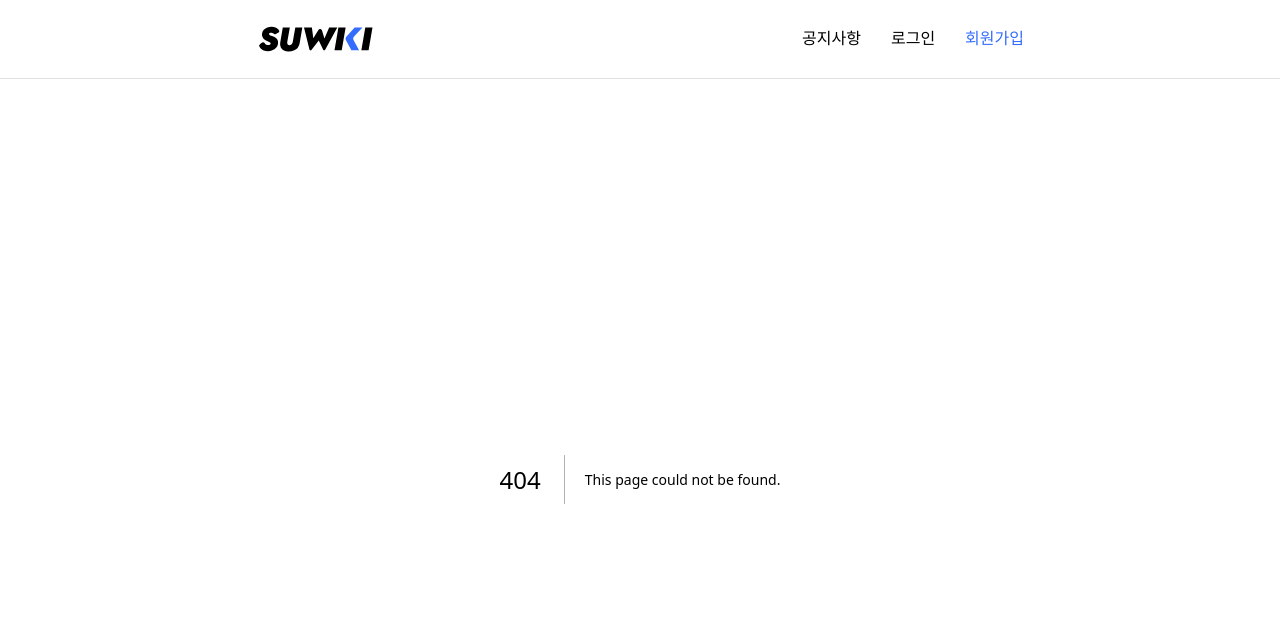
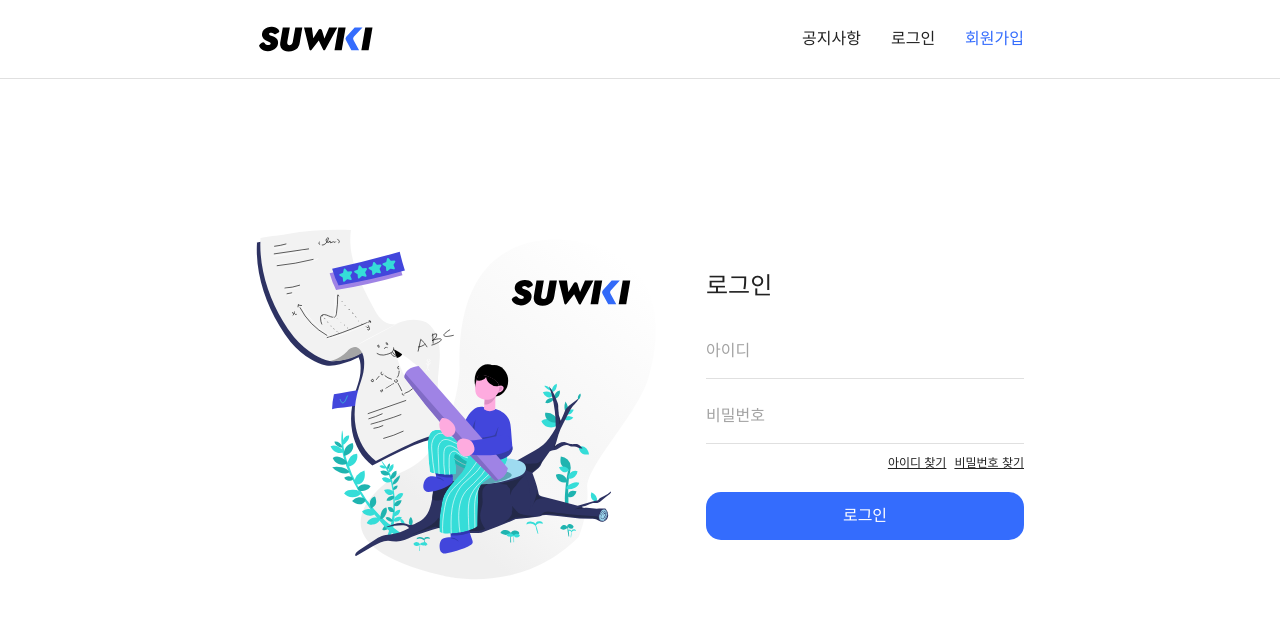
Before and after one commit to uswLectureEvaluation/frontend_migration, a Next.js app: page /login in a window 1280 px wide. Before the commit this address had no page. Shown: the top 618 px of the page. Built offline with nearby package versions, Linux system fonts and the light colour scheme; no server answers.

Commit message:
feat: 로그인 페이지 생성 및 로직 작성

```diff
--- /dev/null
+++ b/apis/user.ts
@@ -0,0 +1,17 @@
+import API_URLS from '@/constants/apiUrls';
+import { UserLoginFormValues, UserLoginResponse } from '@/interfaces/user';
+
+import http from './http';
+
+/* eslint-disable import/prefer-default-export */
+export const login = async (formData: UserLoginFormValues) => {
+  try {
+    const response: UserLoginResponse = await http.post(
+      API_URLS.USER.LOGIN,
+      formData
+    );
+    return response;
+  } catch (error) {
+    console.error(error);
+  }
+};
--- /dev/null
+++ b/components/Common/Input.tsx
@@ -0,0 +1,42 @@
+/* eslint-disable react/require-default-props */
+import { Input } from '@chakra-ui/react';
+import { useController, UseControllerProps } from 'react-hook-form';
+
+interface SuwikiInputProps extends UseControllerProps<any, any> {
+  type: string;
+  placeholder?: string;
+  isDisabled?: boolean;
+  width?: string | number;
+  height?: string | number;
+}
+
+const SuwikiInput = ({
+  type,
+  placeholder,
+  isDisabled,
+  width,
+  height,
+  ...props
+}: SuwikiInputProps) => {
+  const { field } = useController(props);
+
+  return (
+    <Input
+      id={props.name}
+      type={type}
+      variant="unstyled"
+      p="15px 0"
+      borderBottom="1px solid"
+      borderColor="lightgray.400"
+      borderRadius="0"
+      _placeholder={{ color: 'lightgray.600' }}
+      isDisabled={isDisabled}
+      width={width}
+      height={height}
+      placeholder={placeholder}
+      {...field}
+    />
+  );
+};
+
+export default SuwikiInput;
--- a/components/Lecture/LectureList.tsx
+++ b/components/Lecture/LectureList.tsx
@@ -28,7 +28,7 @@ const LectureList = ({ isSearch }: { isSearch?: boolean }) => {
   return isLoading ? (
     <LectureListSkeleton />
   ) : (
-    <VStack w="100%" spacing="16px">
+    <VStack w="100%" spacing="0">
       <VStack w="100%" spacing="16px" display={{ base: 'none', md: 'flex' }}>
         {totalLectures?.map((pages) => {
           const lectureData = pages?.response.data;
@@ -62,9 +62,8 @@ const LectureList = ({ isSearch }: { isSearch?: boolean }) => {
           </VStack>
         ))}
       </VStack>
-
       {isSearch && (
-        <Box w="100%" ref={ref}>
+        <Box w="100%" pt="16px" ref={ref}>
           {isFetchingNextPage && <LectureListSkeleton />}
         </Box>
       )}
--- /dev/null
+++ b/components/Login/LoginForm.tsx
@@ -0,0 +1,69 @@
+import { Flex, FormControl, Text, VStack } from '@chakra-ui/react';
+import Link from 'next/link';
+import { useRouter } from 'next/router';
+import { SubmitHandler, useForm } from 'react-hook-form';
+
+import ROUTES from '@/constants/routes';
+import { useLogin } from '@/features/mutations';
+import { UserLoginFormValues } from '@/interfaces/user';
+
+import SuwikiButton from '../Common/Button';
+import SuwikiInput from '../Common/Input';
+
+const LoginForm = () => {
+  const { push } = useRouter();
+  const { control, handleSubmit } = useForm<UserLoginFormValues>();
+  const { mutate: login } = useLogin(() => {
+    push(ROUTES.MAIN);
+  });
+
+  const handleLogin: SubmitHandler<UserLoginFormValues> = async (data) => {
+    login(data);
+  };
+
+  return (
+    <FormControl
+      as="form"
+      w="100%"
+      maxW="400px"
+      onSubmit={handleSubmit(handleLogin)}
+    >
+      <VStack w="100%" spacing="20px" align="flex-start" justify="center">
+        <Text fontSize="24px" fontWeight="500">
+          로그인
+        </Text>
+        <VStack w="100%" spacing="10px" align="flex-start">
+          <SuwikiInput
+            control={control}
+            name="loginId"
+            type="id"
+            placeholder="아이디"
+          />
+          <SuwikiInput
+            control={control}
+            name="password"
+            type="password"
+            placeholder="비밀번호"
+          />
+          <Flex w="100%" justify="flex-end" gap="8px">
+            <Link href="/find-id" passHref>
+              <Text fontSize="12px" textDecor="underline">
+                아이디 찾기
+              </Text>
+            </Link>
+            <Link href="/find-password" passHref>
+              <Text fontSize="12px" textDecor="underline">
+                비밀번호 찾기
+              </Text>
+            </Link>
+          </Flex>
+        </VStack>
+        <SuwikiButton w="100%" type="submit">
+          로그인
+        </SuwikiButton>
+      </VStack>
+    </FormControl>
+  );
+};
+
+export default LoginForm;
--- a/constants/apiUrls.ts
+++ b/constants/apiUrls.ts
@@ -1,5 +1,8 @@
 // API URL 목록
 const API_URLS = {
+  USER: {
+    LOGIN: '/user/client-login',
+  },
   LECTURE: {
     MAIN: '/lecture/all',
     SEARCH: '/lecture/search',
--- a/constants/auth.ts
+++ b/constants/auth.ts
@@ -1,2 +1,2 @@
 // eslint-disable-next-line import/prefer-default-export
-export const TOKEN_KEY = '';
+export const TOKEN_KEY = 'suwikiToken';
--- a/features/mutations.tsx
+++ b/features/mutations.tsx
@@ -1,3 +1,25 @@
-const mutations = {};
+/* eslint-disable @typescript-eslint/no-unused-vars */
+/* eslint-disable import/prefer-default-export */
+import { useMutation } from 'react-query';
 
-export default mutations;
+import { login } from '@/apis/user';
+import { TOKEN_KEY } from '@/constants/auth';
+import { UserLoginFormValues } from '@/interfaces/user';
+import { setToken } from '@/utils/tokenManeger';
+
+export const useLogin = (onSuccess?: () => void) => {
+  const mutation = useMutation(
+    (formData: UserLoginFormValues) => login(formData),
+    {
+      onSuccess: (data) => {
+        if (data) {
+          if (onSuccess) {
+            setToken(TOKEN_KEY, data.AccessToken);
+            onSuccess();
+          }
+        }
+      },
+    }
+  );
+  return mutation;
+};
--- /dev/null
+++ b/interfaces/user.ts
@@ -0,0 +1,8 @@
+export interface UserLoginFormValues {
+  loginId: string;
+  password: string;
+}
+
+export interface UserLoginResponse {
+  AccessToken: string;
+}
--- a/package.json
+++ b/package.json
@@ -20,6 +20,7 @@
     "framer-motion": "^10.11.2",
     "next": "13.1.6",
     "react": "18.2.0",
+    "react-cookie": "^7.0.2",
     "react-dom": "18.2.0",
     "react-hook-form": "^7.50.1",
     "react-intersection-observer": "^9.4.4",
--- /dev/null
+++ b/pages/login/index.tsx
@@ -0,0 +1,28 @@
+import { Flex, Image, VStack } from '@chakra-ui/react';
+
+import LoginForm from '@/components/Login/LoginForm';
+import SEO from '@/components/SEO';
+
+const Login = () => (
+  <VStack w="100%" minH="100vh" spacing="50px" pb="100px">
+    <SEO title="로그인 - 수위키" />
+    <Flex
+      w={{ base: '90%', lg: '60%' }}
+      pt={{ base: '100px', md: '150px' }}
+      gap="50px"
+      align="center"
+      justify="center"
+    >
+      <Image
+        alt="auth_illust"
+        src="/img/auth_illust.svg"
+        display={{ base: 'none', md: 'block' }}
+        width={{ base: '350px', md: '400px' }}
+        height="auto"
+      />
+      <LoginForm />
+    </Flex>
+  </VStack>
+);
+
+export default Login;
--- /dev/null
+++ b/utils/tokenManeger.ts
@@ -0,0 +1,26 @@
+import { Cookies } from 'react-cookie';
+
+import { TOKEN_KEY } from '@/constants/auth';
+
+const cookies = new Cookies();
+
+export const setToken = (key: typeof TOKEN_KEY, token: string) => {
+  const expires = new Date();
+  const afterTwelveHours = Date.now() + 1000 * 60 * 60 * 12;
+  expires.setDate(afterTwelveHours);
+
+  cookies.set(key, token, {
+    path: '/',
+    expires,
+  });
+};
+
+export const removeToken = (key: typeof TOKEN_KEY) => {
+  cookies.remove(key, { path: '/' });
+};
+
+export const removeTokenAll = () => {
+  removeToken(TOKEN_KEY);
+};
+
+export const getAccessToken = () => cookies.get(TOKEN_KEY);
```
Also changed, not shown: public/img/auth_illust.svg (added), 1 other file (tests, documents, lock files or other folders).
